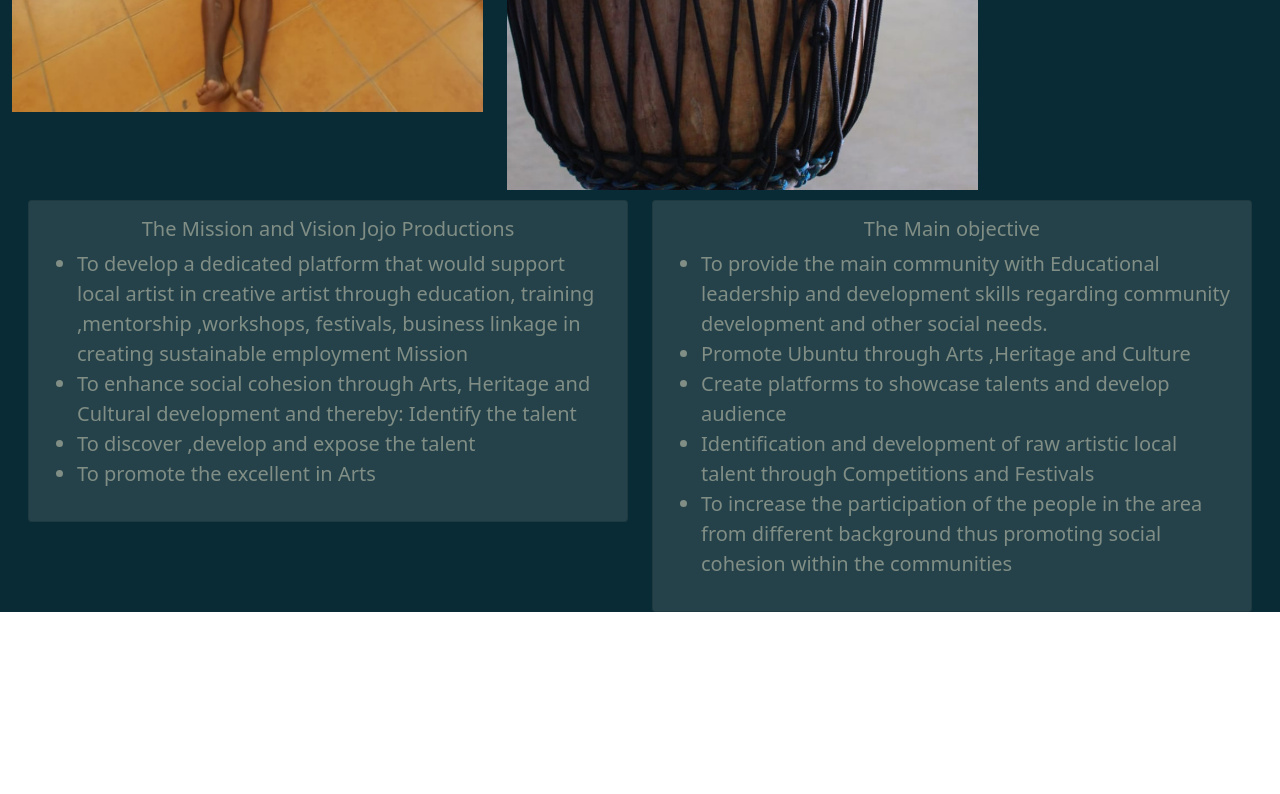
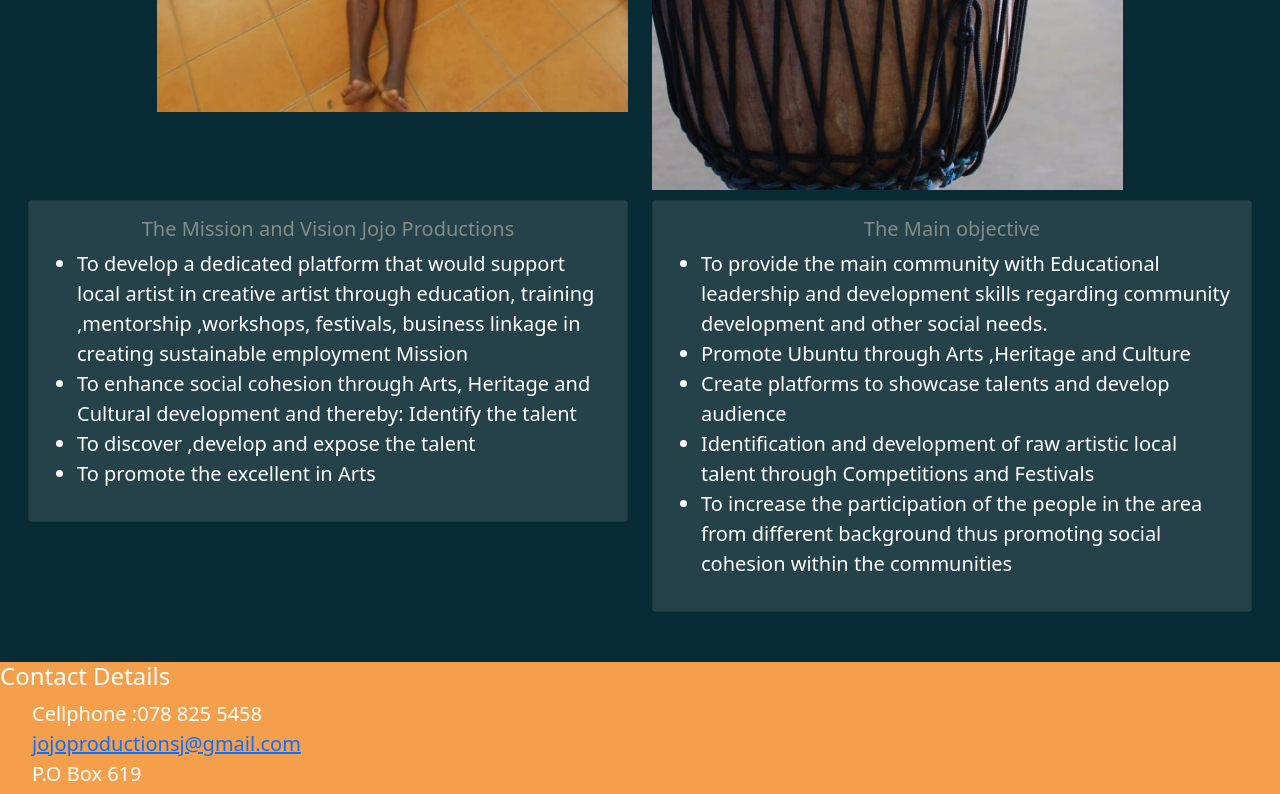
Before and after one commit to codegithm/jojo, a React (Create React App) app: page / in a window 1280 px wide. Shown: the part 2000-2794 px from the top of the page. Before the commit the page ends 2612 px from the top, so only its background shows below. Built offline with nearby package versions, Linux system fonts and the light colour scheme.

Commit message:
Picture resizing

```diff
--- a/src/App.js
+++ b/src/App.js
@@ -3,12 +3,14 @@
 import "../node_modules/bootstrap/dist/js/bootstrap.bundle";
 import Nav from "./Components/Nav/Nav";
 import Home from "./Components/Home/Home";
+import Footer from "./Components/Footer/Footer";
 
 function App() {
   return (
     <div className="App">
       <Nav />
       <Home />
+      <Footer />
     </div>
   );
 }
--- /dev/null
+++ b/src/Components/Footer/Footer.css
@@ -0,0 +1,17 @@
+.footer {
+  height: auto;
+  width: 100%;
+  background: #f49f4b !important;
+  margin-top: 50px;
+  position: relative;
+  bottom: 0;
+  text-align: left;
+}
+
+.footer h4,
+li {
+  color: white;
+}
+.footer li {
+  list-style: none;
+}
--- /dev/null
+++ b/src/Components/Footer/Footer.js
@@ -0,0 +1,24 @@
+import React from "react";
+import "./Footer.css";
+const Footer = () => {
+  return (
+    <div className="footer">
+      <div className="contact">
+        <h4>Contact Details</h4>
+        <ul>
+          <li>
+            Cellphone :<a phone="0788255458">078 825 5458 </a>
+          </li>
+          <li>
+            <a href="jojoproductionsj@gmail.com">jojoproductionsj@gmail.com</a>
+          </li>
+          <li>P.O Box 619</li>
+          <li>Ulundi</li>
+          <li>© 2019 Jojo Productions</li>
+        </ul>
+      </div>
+    </div>
+  );
+};
+
+export default Footer;
--- a/src/Components/Home/Home.css
+++ b/src/Components/Home/Home.css
@@ -41,6 +41,8 @@
 }
 .row {
   max-width: 100%;
+  display: flex;
+  justify-content: center;
 }
 .mission {
   margin-bottom: 10px;
```
